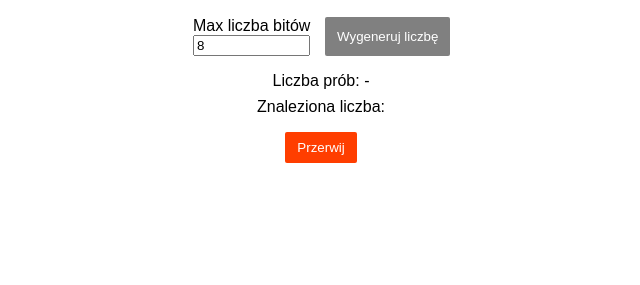
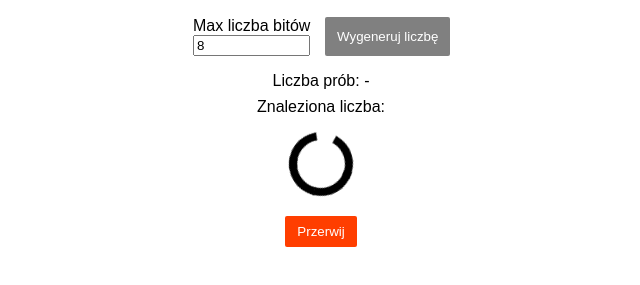
Before and after one commit to swistak-codes/prime-numbers, a website built with Parcel: page presentations/miller-rabin/index.html in a window 1280 px wide. Both pictures are taken after a click on the button "Wygeneruj liczbę". Shown: the part 111-396 px from the top of the page, without its empty margins (319-959 px from the left). Built offline with nearby package versions, Linux system fonts and the light colour scheme.

Commit message:
presentation styles fix

```diff
--- a/package.json
+++ b/package.json
@@ -7,7 +7,7 @@
     "simple-benchmark": "node simple-benchmark.js",
     "generators-benchmark": "node generators-benchmark.js",
     "miller-rabin": "parcel",
-    "build": "parcel build --no-source-maps"
+    "build": "parcel build --no-source-maps --public-url /iframe-content/prime-numbers/"
   },
   "repository": {
     "type": "git",
--- a/presentations/miller-rabin/styles.css
+++ b/presentations/miller-rabin/styles.css
@@ -47,14 +47,14 @@ button:disabled {
     margin: auto;
 }
 
-#loader.lds-ring {
+.lds-ring {
     display: inline-block;
     position: relative;
     width: 80px;
     height: 80px;
 }
 
-#loader.lds-ring div {
+.lds-ring div {
     box-sizing: border-box;
     display: block;
     position: absolute;
@@ -67,15 +67,15 @@ button:disabled {
     border-color: #000 transparent transparent transparent;
 }
 
-#loader.lds-ring div:nth-child(1) {
+.lds-ring div:nth-child(1) {
     animation-delay: -0.45s;
 }
 
-#loader.lds-ring div:nth-child(2) {
+.lds-ring div:nth-child(2) {
     animation-delay: -0.3s;
 }
 
-#loader.lds-ring div:nth-child(3) {
+.lds-ring div:nth-child(3) {
     animation-delay: -0.15s;
 }
 
```
